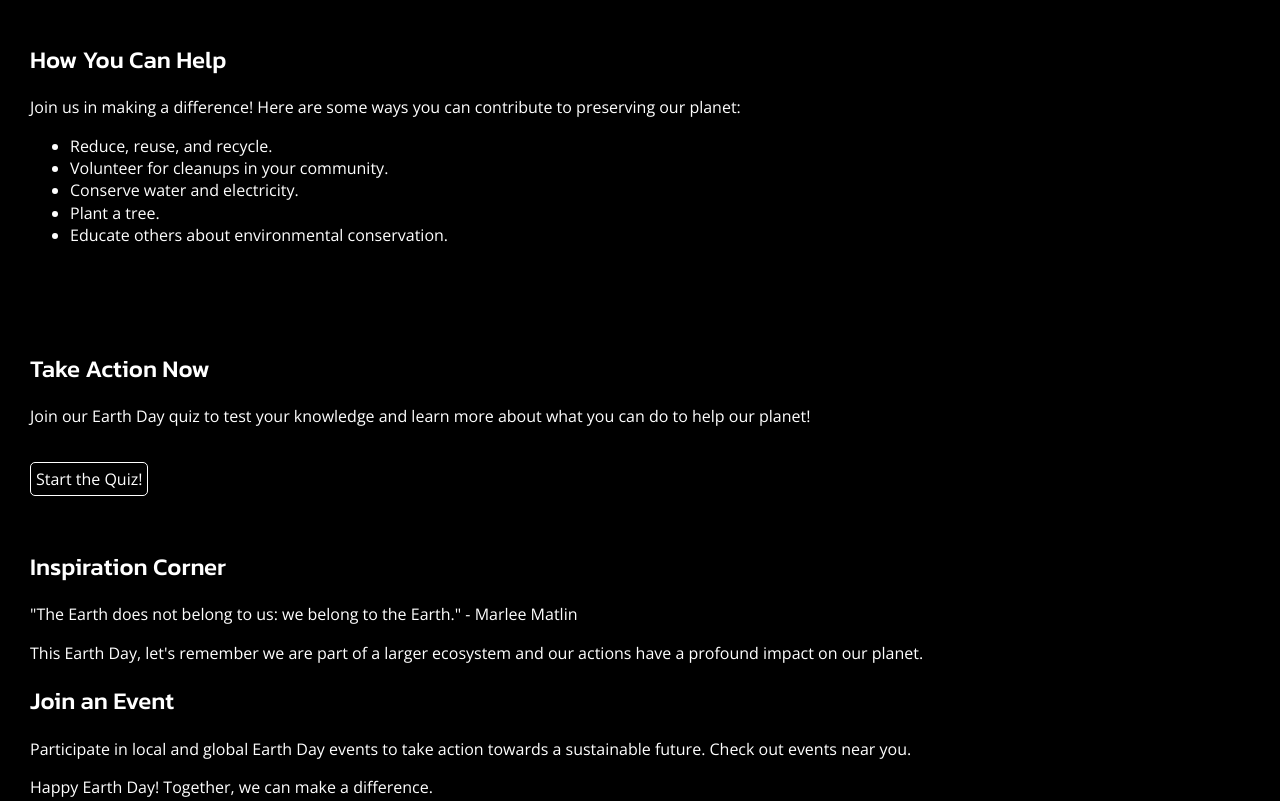
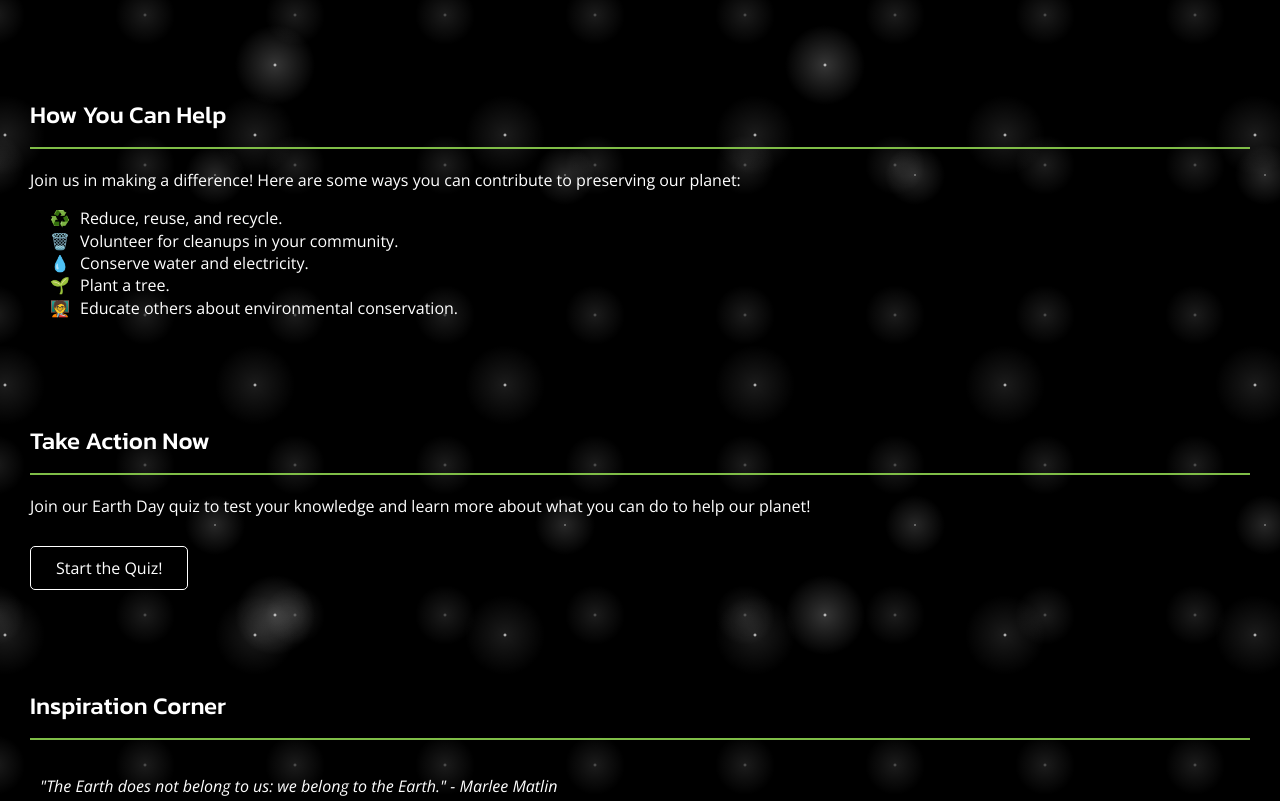
Before and after one commit to CobyKalter/earth-day-landing-page, a plain HTML site: page index.html in a window 1280 px wide. Shown: the part 760-1561 px from the top of the page. Drawn offline with nearby package versions, Linux system fonts and the light colour scheme.

Commit message:
Added color, background, hover, link and glow stylings

```diff
--- a/css/main.css
+++ b/css/main.css
@@ -108,6 +108,14 @@ body {
     margin: 30px;
     width: auto;
     max-width: 1400px;
+/* Starry backgound found here: https://stackoverflow.com/questions/33948011/creating-a-starry-background-in-css*/
+    background-image:
+    radial-gradient(white, rgba(255,255,255,.2) 2px, transparent 40px),
+    radial-gradient(white, rgba(255,255,255,.15) 1px, transparent 30px),
+    radial-gradient(white, rgba(255,255,255,.1) 2px, transparent 40px),
+    radial-gradient(rgba(255,255,255,.4), rgba(255,255,255,.1) 2px, transparent 30px);
+    background-size: 550px 550px, 350px 350px, 250px 250px, 150px 150px;
+    background-position: 0 0, 40px 60px, 130px 270px, 70px 100px;
 }
 
 h1 {
@@ -120,6 +128,8 @@ h2 {
     font-family: 'Kanit', 'sans serif';
     font-size: 1.5em;
     font-weight: 500;
+    border-bottom: 2px solid #7FBD47;
+    padding-bottom: 15px;
 }
 
 a {
@@ -131,13 +141,21 @@ a {
 /* HEADER STYLING */
 
 header {
+    display: flex;
+    flex-flow: column;
+    justify-content: center;
+    align-items: center;
     margin: 30px 0 60px 0;
 }
 
+header h1{
+    text-align: center;
+}
+
 #earth-img {
-    text-align: center;
     max-width: 200px;
     max-width: 200px;
+    filter: drop-shadow(#40c0ed 0 0 10px);
 }
 
 /* SECTION STYLING */
@@ -151,6 +169,20 @@ article {
     margin: 110px 0 105px 0;
 }
 
+article ul {
+    list-style: none;
+}
+/* Emojis from emojipedia.org */
+ul li:nth-child(1)::marker { content: "♻️"; }
+ul li:nth-child(2)::marker { content: "🗑️"; }
+ul li:nth-child(3)::marker { content: "💧"; }
+ul li:nth-child(4)::marker { content: "🌱"; }
+ul li:nth-child(5)::marker { content: "🧑‍🏫"; }
+
+article ul li {
+    padding-left: 10px;
+}
+
 .action-call p {
     margin-bottom: 40px;
 }
@@ -159,15 +191,46 @@ article {
     border: solid 1px white;
     border-radius: 5px;
     margin-top: 15px;
-    padding: 5px;
+    padding: 10px 25px;
+}
+
+.action-call a:hover{
+    background: -webkit-linear-gradient( #7FBD47, #40c0ed);
+    font-weight: 700;
 }
 
 /* TESTIMONIAL AND EVENTS DIVS STYLING */
 
+.testimonial {
+    margin: 110px 0 105px 0;
+}
 
+.testimonial p {
+    font-style: italic;
+    margin: 35px 10px;;
+}
+
+.events {
+    margin: 120px 0 120px 0;
+}
+
+.events a {
+    color: #40c0ed;
+}
+
+.events a:hover{
+   text-decoration: underline;
+   text-decoration-color: #7FBD47;
+   font-weight: 700;
+}
 
 /* FOOTER STYLING */
 
+footer {
+    border-top: 1px solid #40c0ed;;
+    margin: 10px;
+    text-align: center;
+}
 
 /* TABLET STYLING */
 @media only screen and (min-width: 768px) {
```
